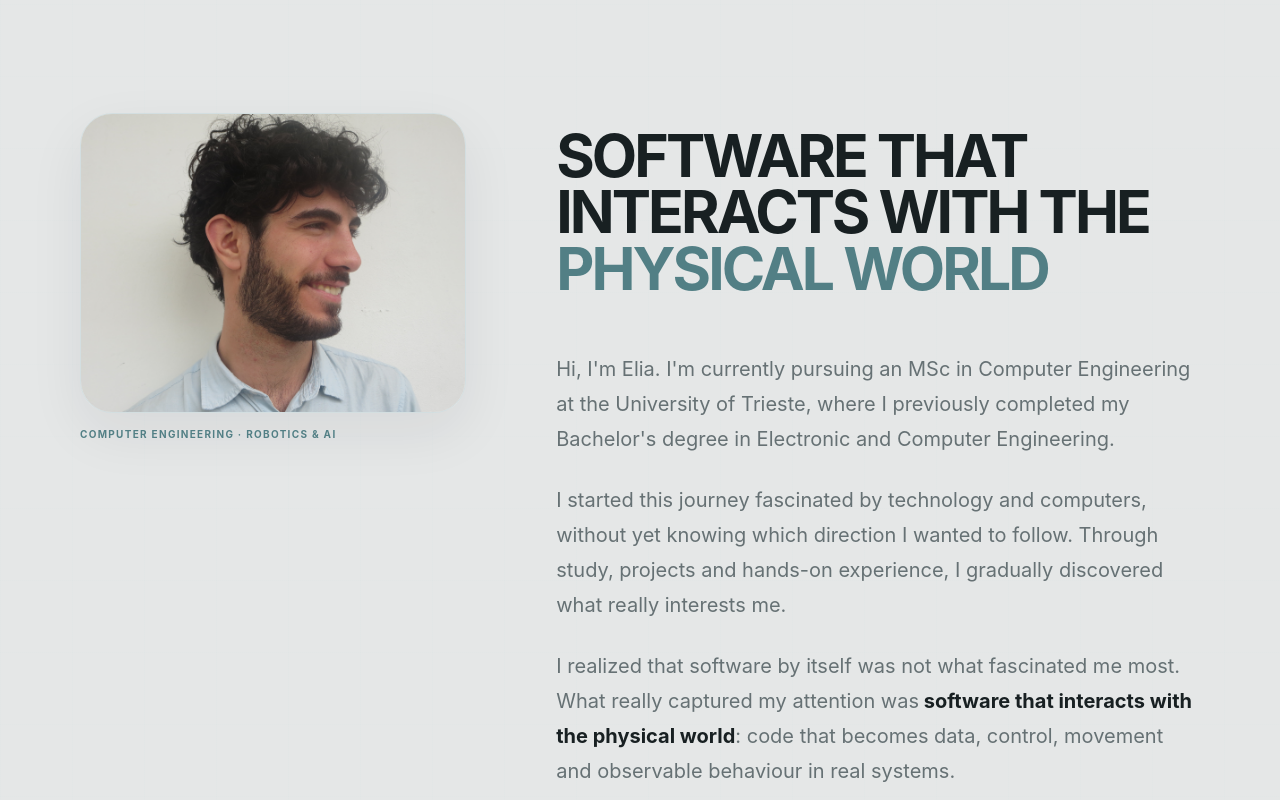
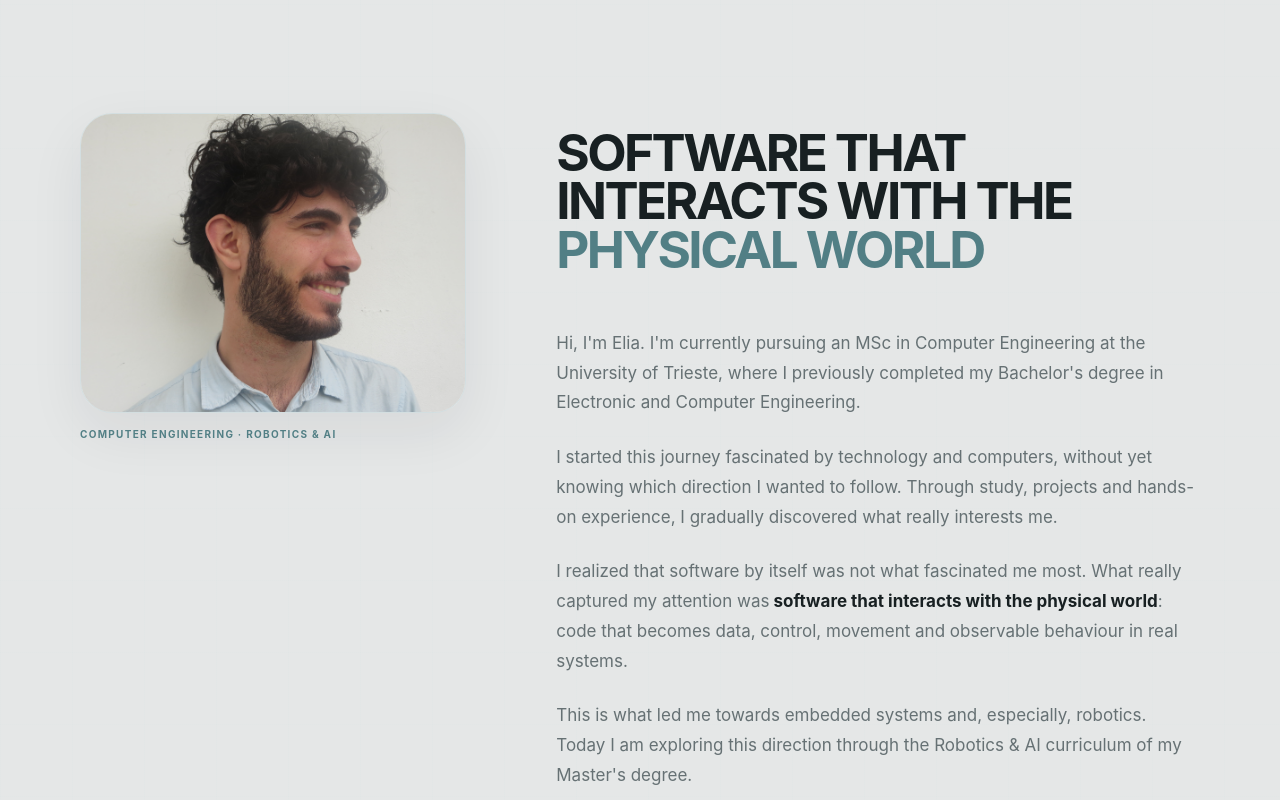
Before and after one commit to eliacovi04/portfolio, a React (Vite) app: page / in a window 1280 px wide. Shown: the part 3380-4180 px from the top of the page. Built offline with nearby package versions, Linux system fonts and the light colour scheme.

Commit message:
Aboutme adjustment

```diff
--- a/src/styles/aboutme.css
+++ b/src/styles/aboutme.css
@@ -5,12 +5,13 @@
 .about-section {
   max-width: 1400px;
   margin: 0 auto;
-
   padding: 120px 32px 150px;
 }
 
 
-/* MAIN LAYOUT */
+/* =========================
+   MAIN LAYOUT
+   ========================= */
 
 .about-main {
   margin-top: 80px;
@@ -23,7 +24,10 @@
   align-items: start;
 }
 
-/* PHOTO */
+
+/* =========================
+   PHOTO
+   ========================= */
 
 .about-photo {
   position: relative;
@@ -59,46 +63,12 @@
 }
 
 
-/* RIGHT SIDE */
+/* =========================
+   RIGHT SIDE
+   ========================= */
 
 .about-info {
   padding-top: 15px;
-}
-
-.about-manifesto p {
-  margin: 0;
-
-  color: var(--text-main);
-
-  font-size: clamp(30px, 4.3vw, 50px);
-  font-weight: 700;
-
-  line-height: 0.95;
-  letter-spacing: -0.05em;
-}
-
-.about-manifesto span {
-  color: var(--ice-dark);
-}
-
-.about-text {
-  max-width: 650px;
-
-  margin-top: 55px;
-}
-
-.about-text p {
-  margin: 0 0 25px;
-
-  color: var(--text-muted);
-
-  font-size: 15px;
-  line-height: 1.75;
-}
-
-.about-text strong {
-  color: var(--text-main);
-  font-weight: 650;
 }
 
 
@@ -109,10 +79,10 @@
 
   color: var(--text-main);
 
-  font-size: clamp(38px, 4.6vw, 70px);
+  font-size: clamp(30px, 4vw, 52px);
   font-weight: 700;
 
-  line-height: 0.96;
+  line-height: 0.95;
   letter-spacing: -0.05em;
 }
 
@@ -125,14 +95,15 @@
 
 .about-text {
   max-width: 650px;
+  margin-top: 55px;
 }
 
 .about-text p {
-  margin: 0 0 26px;
+  margin: 0 0 25px;
 
   color: var(--text-muted);
 
-  font-size: 20px;
+  font-size: 17px;
   line-height: 1.75;
 }
 
@@ -142,12 +113,14 @@
 }
 
 .about-closing {
-  color: var(--ice-dark) !important;
+  color: var(--ice-dark);
   font-weight: 600;
 }
 
 
-/* FOCUS AREAS */
+/* =========================
+   FOCUS AREAS
+   ========================= */
 
 .about-focus {
   margin-top: 80px;
@@ -211,7 +184,9 @@
 }
 
 
-/* INTERESTS */
+/* =========================
+   INTERESTS
+   ========================= */
 
 .beyond-grid {
   display: grid;
@@ -262,7 +237,6 @@
 
   .about-main {
     grid-template-columns: 1fr;
-
     gap: 55px;
   }
 
@@ -272,6 +246,18 @@
 
   .beyond-grid {
     grid-template-columns: repeat(2, 1fr);
+  }
+}
+
+
+@media (max-width: 900px) {
+
+  .about-photo {
+    max-width: 520px;
+  }
+
+  .about-photo img {
+    height: 580px;
   }
 }
 
@@ -289,13 +275,16 @@
     margin-top: 55px;
   }
 
+  .about-manifesto p {
+    font-size: 34px;
+  }
+
   .about-text p {
     font-size: 16px;
   }
 
   .about-focus {
     flex-direction: column;
-
     gap: 14px;
   }
 
@@ -307,20 +296,3 @@
     grid-template-columns: 1fr;
   }
 }
-
-@media (max-width: 900px) {
-
-  .about-main {
-    grid-template-columns: 1fr;
-
-    gap: 55px;
-  }
-
-  .about-photo {
-    max-width: 520px;
-  }
-
-  .about-photo img {
-    height: 580px;
-  }
-}
```
